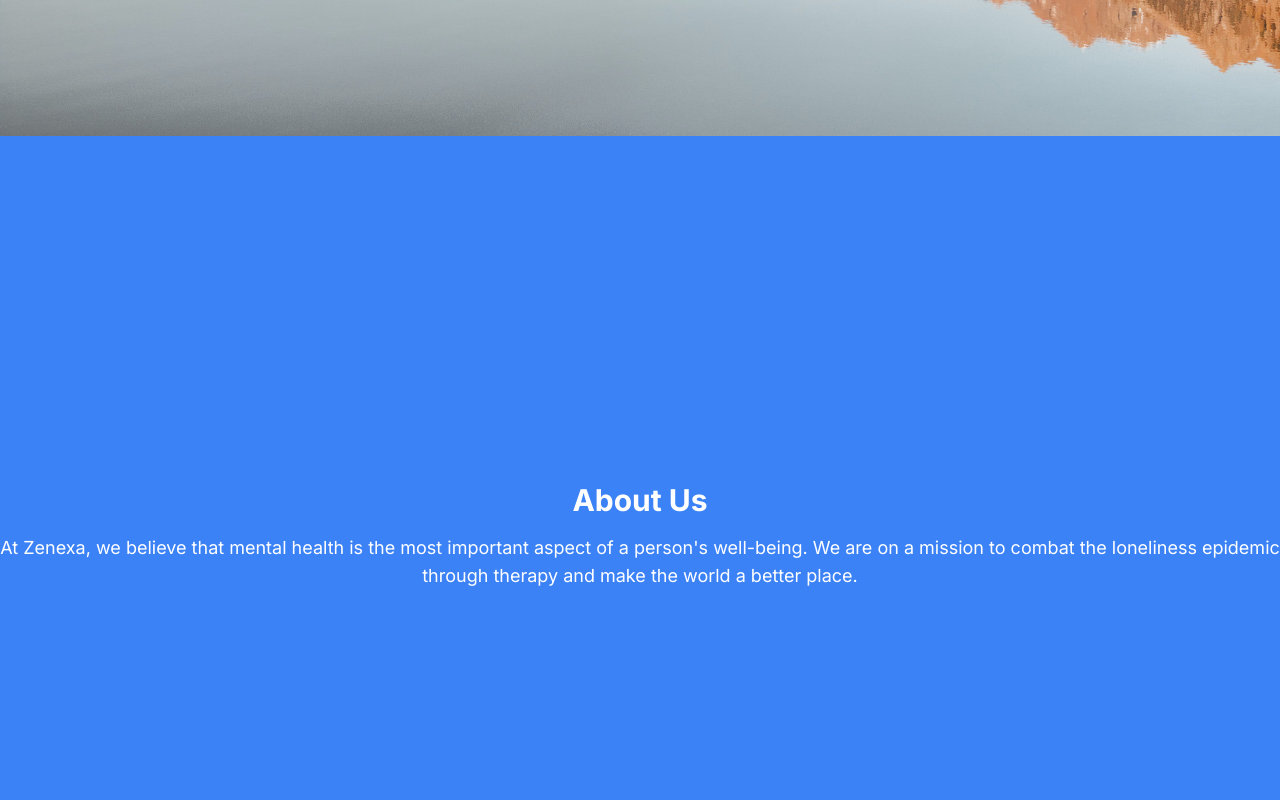
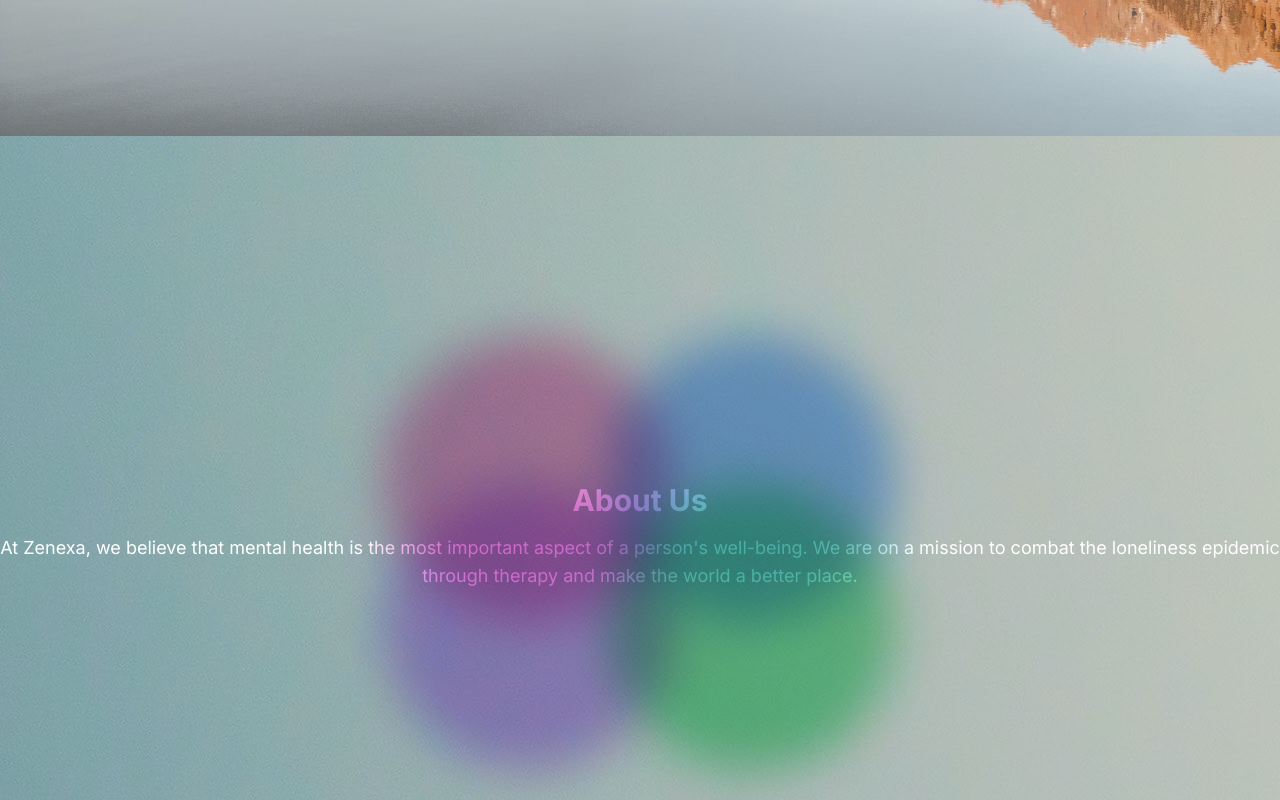
Before and after one commit to Sachin24704/Therapy, a Next.js app: page /home in a window 1280 px wide. Shown: the part 720-1520 px from the top of the page. Built offline with nearby package versions, Linux system fonts and the light colour scheme; no server answers.

Commit message:
some ui chanes, animation

```diff
--- a/src/app/home/page.js
+++ b/src/app/home/page.js
@@ -18,7 +18,7 @@ const Home = () => {
   //   <Loader />
   // ) :
   return (
-    <div>
+    <div style={{ backgroundImage: 'url("/bg-abstract.jpg")' }}>
       <Dashboard isHome={true}></Dashboard>
       {/* <h1>hellos {authUser.email}</h1>
       <button onClick={signout}>logout</button> */}
@@ -40,8 +40,14 @@ const Home = () => {
         </div>
 
         {/* Section 2: About Us */}
-        <div className="min-h-screen bg-blue-500 flex items-center justify-center text-white">
-          <div className="container mx-auto text-center">
+        <div className="min-h-screen flex items-center justify-center text-white">
+          <div className="container relative mx-auto text-center">
+            {/* animation*/}
+            <div class="absolute top-0 left-96 w-72 h-72 bg-purple-400 rounded-full mix-blend-multiply filter blur-xl opacity-70 animate-blob"></div>
+            <div class="absolute top-0 right-96 w-72 h-72 bg-green-400 rounded-full mix-blend-multiply filter blur-xl opacity-70 animate-blob animation-delay-2000"></div>
+            <div class="absolute -bottom-8 right-96 w-72 h-72 bg-blue-400 rounded-full mix-blend-multiply filter blur-xl opacity-70 animate-blob animation-delay-4000"></div>
+            <div class="absolute -bottom-8 left-96 w-72 h-72 bg-pink-400 rounded-full mix-blend-multiply filter blur-xl opacity-70 animate-blob animation-delay-4000"></div>
+            {/* animation*/}
             <h2 className="text-3xl font-bold mb-4">About Us</h2>
             <p className="text-lg">
               At Zenexa, we believe that mental health is the most important
@@ -69,7 +75,7 @@ const Home = () => {
         </div>
 
         {/* Section 4: Book a Session */}
-        <div className="min-h-screen bg-blue-500 flex items-center justify-center text-white">
+        <div className="min-h-screen  flex items-center justify-center text-white">
           <div className="container mx-auto text-center">
             <h2 className="text-3xl font-bold mb-4">Book a Session</h2>
             <p className="text-lg">
@@ -84,7 +90,7 @@ const Home = () => {
         {/* <div className="min-h-screen bg-blue-500 flex items-center justify-center text-white"> */}
         <div
           className="min-h-screen bg-cover bg-center flex items-center justify-center text-black"
-          style={{ backgroundImage: 'url("/bg-image-3.jpg")' }}
+          style={{ backgroundImage: 'url("/bg-image-3.1.jpg")' }}
         >
           <div className="container mx-auto text-center">
             <h2 className="text-3xl font-bold mb-4">B2B Services</h2>
--- a/tailwind.config.js
+++ b/tailwind.config.js
@@ -1,18 +1,37 @@
 /** @type {import('tailwindcss').Config} */
 module.exports = {
   content: [
-    './src/pages/**/*.{js,ts,jsx,tsx,mdx}',
-    './src/components/**/*.{js,ts,jsx,tsx,mdx}',
-    './src/app/**/*.{js,ts,jsx,tsx,mdx}',
+    "./src/pages/**/*.{js,ts,jsx,tsx,mdx}",
+    "./src/components/**/*.{js,ts,jsx,tsx,mdx}",
+    "./src/app/**/*.{js,ts,jsx,tsx,mdx}",
   ],
   theme: {
     extend: {
+      animation: {
+        blob: "blob 7s infinite",
+      },
+      keyframes: {
+        blob: {
+          "0%": {
+            transform: "translate(0px, 0px) scale(1)",
+          },
+          "33%": {
+            transform: "translate(30px, -50px) scale(1.1)",
+          },
+          "66%": {
+            transform: "translate(-20px, 20px) scale(0.9)",
+          },
+          "100%": {
+            transform: "tranlate(0px, 0px) scale(1)",
+          },
+        },
+      },
       backgroundImage: {
-        'gradient-radial': 'radial-gradient(var(--tw-gradient-stops))',
-        'gradient-conic':
-          'conic-gradient(from 180deg at 50% 50%, var(--tw-gradient-stops))',
+        "gradient-radial": "radial-gradient(var(--tw-gradient-stops))",
+        "gradient-conic":
+          "conic-gradient(from 180deg at 50% 50%, var(--tw-gradient-stops))",
       },
     },
   },
   plugins: [],
-}
+};
```
Also changed, not shown: public/bg-abstract.jpg (added), public/bg-image-3.1.jpg (added).
